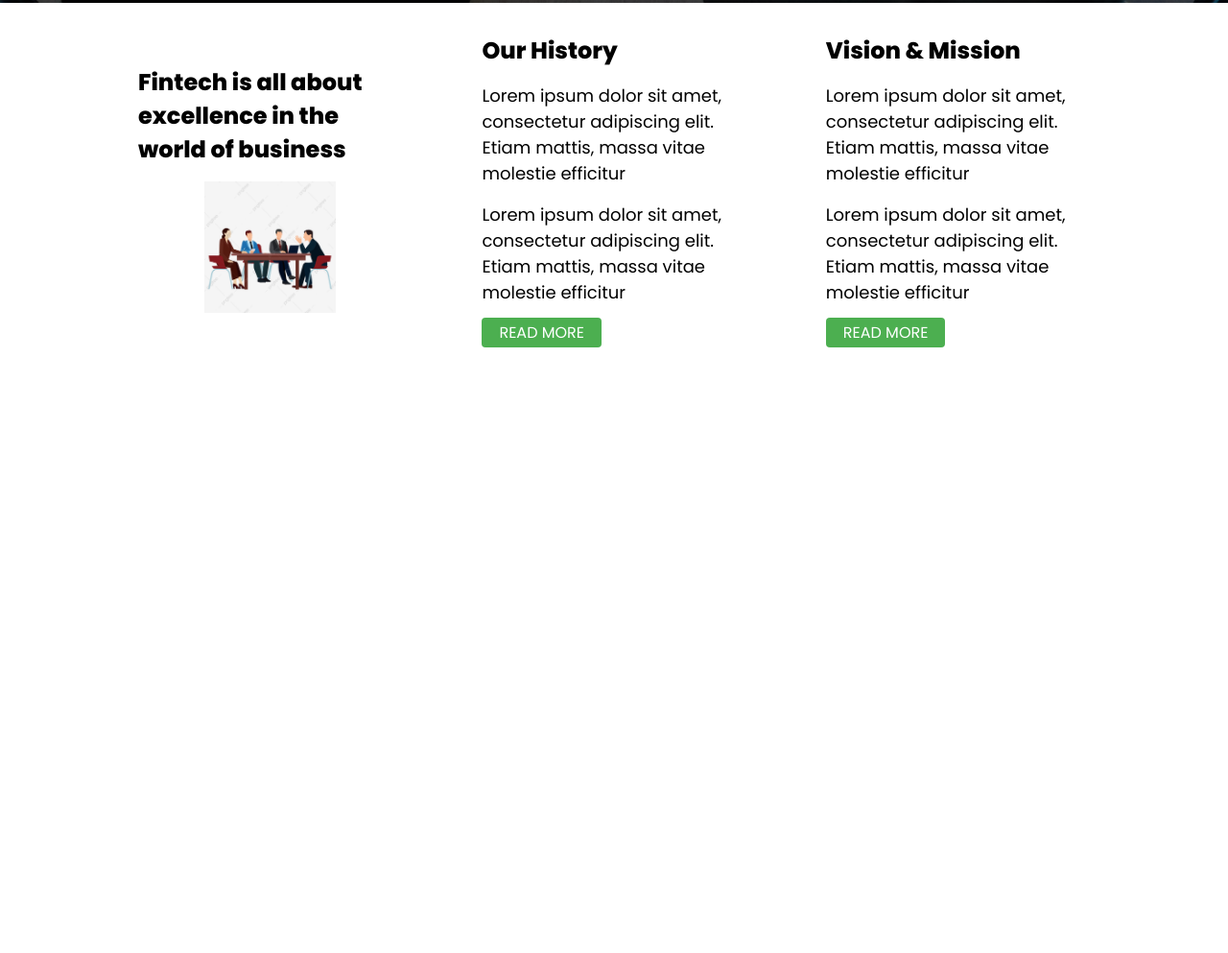
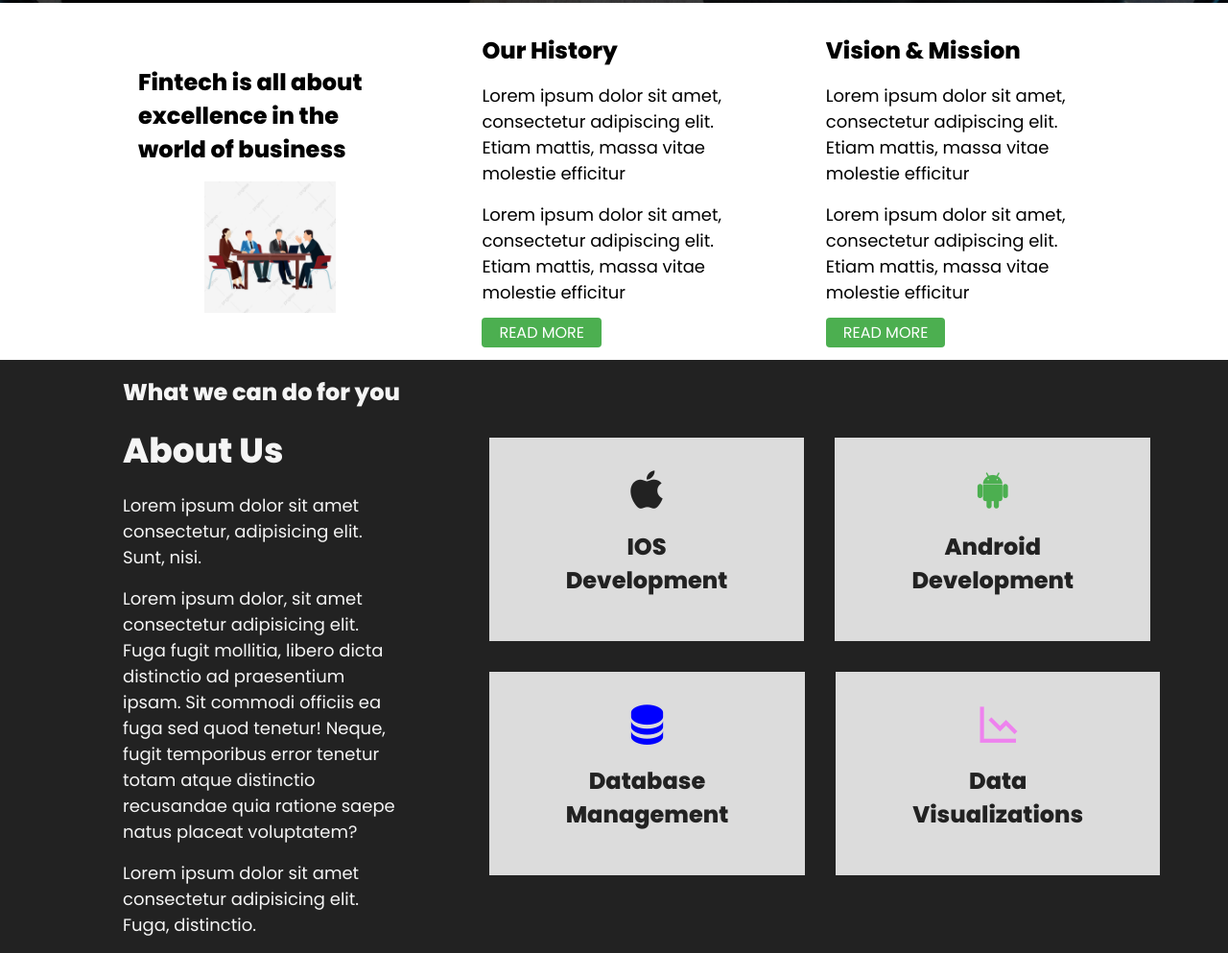
Before and after one commit to bozkurt3834/TrainingProjects, a plain HTML site: page index.html in a window 1280 px wide. Shown: the part 797-1790 px from the top of the page at 96% size. Before the commit the page ends 1172 px from the top, so only its background shows below. Drawn offline with nearby package versions, Linux system fonts and the light colour scheme.

Commit message:
V2.1 -- Second About section added,not completed yet.

```diff
--- a/index.html
+++ b/index.html
@@ -1,12 +1,19 @@
 <!DOCTYPE html>
 <html lang="en">
+
 <head>
     <meta charset="UTF-8">
     <meta http-equiv="X-UA-Compatible" content="IE=edge">
     <meta name="viewport" content="width=device-width, initial-scale=1.0">
     <title>Youtube-Website-Project-1</title>
     <link href="./styles.css" rel="stylesheet">
+    <link href='https://unpkg.com/boxicons@2.1.2/css/boxicons.min.css' rel='stylesheet'>
+
+
+
+
 </head>
+
 <body>
 
     <header>
@@ -26,8 +33,9 @@
         </nav>
         <div class="header-content">
             <h1>Fintech Provide Solutions To Your Business Needs Whatever They Maybe.</h1>
-        <p>Lorem ipsum dolor sit amet, consectetur adipiscing elit. Etiam mattis, massa vitae molestie efficitur, ante nulla ultricies lectus, eget euismod leo tortor id tortor. </p>
-        <form >
+            <p>Lorem ipsum dolor sit amet, consectetur adipiscing elit. Etiam mattis, massa vitae molestie efficitur,
+                ante nulla ultricies lectus, eget euismod leo tortor id tortor. </p>
+            <form>
                 <input type="text" placeholder="Enter Your Name">
                 <input type="email" placeholder="Enter Your email">
                 <input type="submit" value="Subscribe">
@@ -36,8 +44,9 @@
         </div>
     </header>
 
-<!--About 1 -->
+    <!--About Section -->
     <section class="about">
+
         <div class="row">
 
             <div class="about-left">
@@ -47,15 +56,19 @@
 
             <div class="about-middle">
                 <h2>Our History</h2>
-            <p>Lorem ipsum dolor sit amet, consectetur adipiscing elit. Etiam mattis, massa vitae molestie efficitur</p>
-            <p>Lorem ipsum dolor sit amet, consectetur adipiscing elit. Etiam mattis, massa vitae molestie efficitur</p>
+                <p>Lorem ipsum dolor sit amet, consectetur adipiscing elit. Etiam mattis, massa vitae molestie efficitur
+                </p>
+                <p>Lorem ipsum dolor sit amet, consectetur adipiscing elit. Etiam mattis, massa vitae molestie efficitur
+                </p>
                 <a href="" class="btn">Read More</a>
             </div>
 
             <div class="about-right">
                 <h2>Vision & Mission</h2>
-            <p>Lorem ipsum dolor sit amet, consectetur adipiscing elit. Etiam mattis, massa vitae molestie efficitur</p>
-            <p>Lorem ipsum dolor sit amet, consectetur adipiscing elit. Etiam mattis, massa vitae molestie efficitur</p>
+                <p>Lorem ipsum dolor sit amet, consectetur adipiscing elit. Etiam mattis, massa vitae molestie efficitur
+                </p>
+                <p>Lorem ipsum dolor sit amet, consectetur adipiscing elit. Etiam mattis, massa vitae molestie efficitur
+                </p>
                 <a href="" class="btn">Read More</a>
             </div>
 
@@ -66,10 +79,55 @@
 
     </section>
 
-<!--About 1 -->
+    <!--About2 Section -->
+    <section class="about2">
+        <div class="row">
+            <div class="about2-left">
+                <h2>What we can do for you</h2>
+                <h1>About Us</h1>
+                <p>Lorem ipsum dolor sit amet consectetur, adipisicing elit. Sunt, nisi.</p>
+                <p>Lorem ipsum dolor, sit amet consectetur adipisicing elit. Fuga fugit mollitia, libero dicta
+                    distinctio ad praesentium ipsam. Sit commodi officiis ea fuga sed quod tenetur! Neque, fugit
+                    temporibus error tenetur totam atque distinctio recusandae quia ratione saepe natus placeat
+                    voluptatem?</p>
+                <p>Lorem ipsum dolor sit amet consectetur adipisicing elit. Fuga, distinctio.</p>
+
+            </div>
+
+            <div class="about2-right">
+                <div class="row">
+                    <div class="card">
+
+                        <i class='bx bxl-apple'></i>
+                        <h2>IOS Development</h2>
+                    </div>
+
+                    <div class="card">
+                        <i class='bx bxl-android'></i>
+                        <h2>Android Development</h2>
+                    </div>
+
+                </div>
+
+                <div class="row">
+                    <div class="card">
+                        <i class='bx bxs-data' ></i>
+                        <h2>Database Management</h2>
+                    </div>
+
+                    <div class="card">
+                        <i class='bx bx-line-chart-down'></i>
+                        <h2>Data Visualizations</h2>
+                    </div>
+
+                </div>
+
+            </div>
+        </div>
+    </section>
 
 
 
-<script src="app.js"></script>
 </body>
+
 </html>
--- a/styles.css
+++ b/styles.css
@@ -11,6 +11,15 @@
 body{
     font-family: "Poppins",sans-serif;
 }
+
+.row{
+    display: flex;
+    justify-content: space-between;
+    width: 80%;
+    align-items: center;
+    margin: auto;
+ }
+
 a{
     text-decoration: none;
     font-weight: 400;
@@ -134,13 +143,7 @@ input::placeholder{
 
 /* About Section */
 
-.row{
-    display: flex;
-    justify-content: space-between;
-    width: 80%;
-    align-items: center;
-    margin: auto;
- }
+
 
 .about-left{
     display: flex;
@@ -178,3 +181,46 @@ input::placeholder{
     cursor: pointer;
     text-transform:uppercase;
 }
+
+/* About2 Section */
+
+.about2{
+
+    background-color: #222;
+    color: whitesmoke;
+}
+
+.about2-left{
+
+    flex-basis: 50%;
+}
+
+.about2-right{
+
+    flex-basis: 50%;
+}
+
+.about2 .card{
+
+    padding: 3rem 8rem;
+    color: #222;
+    background-color: #dcdcdc;
+    margin: 1.6rem;
+    text-align: center;
+
+}
+
+ .bx{
+    font-size: 5rem;
+}
+
+.bxl-android{
+    color: #4caf50;
+}
+
+.bxs-data{
+    color: blue;
+}
+.bx-line-chart-down{
+    color: violet;
+}
```
Also changed, not shown: 1 other file. Lines whose indentation alone changed are shown as unchanged.
